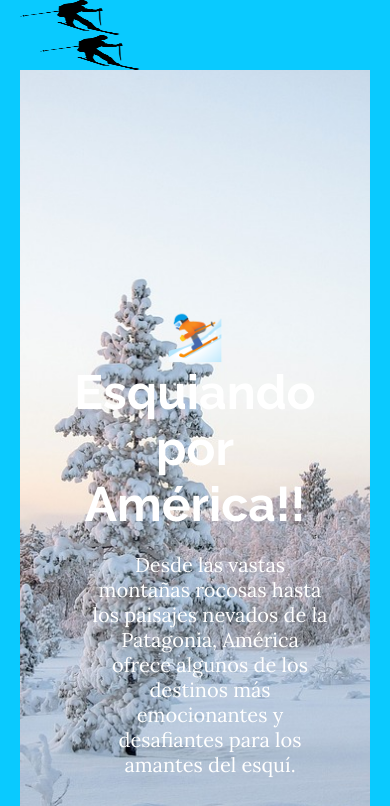
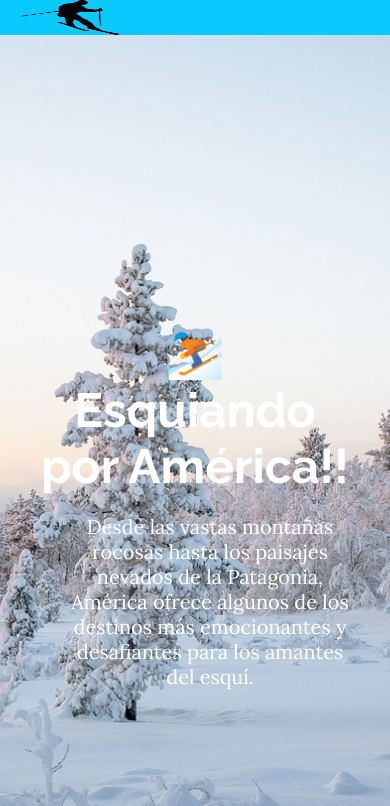
Before and after one commit to pmorilla-04/esqu-, a plain HTML site: page america.html in a window 390 px wide. Shown: the top 806 px of the page. Drawn offline with Linux system fonts and the light colour scheme.

Commit message:
modificacions v3

```diff
--- a/america.html
+++ b/america.html
@@ -7,12 +7,7 @@
     <link rel="stylesheet" href="css/estils.css">
 </head>
 <body>
-   <!--Anem a crear la capsalera-->
-   <header class="header">
 
-    <div class="logo">
-       <a href="#"><img src="img/logo.png" alt="logo"></a>
-    </div>
 
     <!--Anem a crear el menu-->
     <!--Anem a crear la capsalera-->
@@ -42,7 +37,7 @@
           </nav>
         </header>
 
-    <!--Anem a crear un parallax-->
+        <!--Anem a crear un parallax-->
     <section class="parallax-america">
         <div class="content-america">
             <h1 class="title-america">⛷️ Esquiando por América!!</h1>
@@ -119,7 +114,6 @@
     </section>
 
 
-
     <!--Anem a crear el footer-->
     <footer class="footer">
       <div class="container">
--- a/css/estils.css
+++ b/css/estils.css
@@ -29,12 +29,11 @@ p{
 }
 /* Estils per a la capçalera */
 header {
-    background-color:  rgb(9, 202, 255);
+   background-color:  rgb(9, 202, 255);
     display: flex;
     align-items: center;
     justify-content: space-between;
     padding: 0 20px;
-
   }
 
   /* Logo */
@@ -83,23 +82,6 @@ header {
   .menu > li:hover {
     background-color: #444;
   }
-
-  /* ---------- Icona del menú (hamburger) ---------- */
-
-.menu-icon {
-  display: none;
-  font-size: 28px;
-  cursor: pointer;
-  user-select: none;
-}
-
-/* ---------- Checkbox ocult ---------- */
-
-.menu-toggle {
-  display: none;
-}
-
-
   /* Submenú */
   .submenu {
     display: none;
@@ -699,20 +681,28 @@ ESTILS PER LA SECCIÓ DE 3 TIPUS D'ESQUI
                 PAGINA AMERICA
 *****************************************************/
 
-/*SECCIO PARALLAX*/
-.parallax-america{
+
+html, body {
+  margin: 0;
+  padding: 0;
+  height: 100%;
+}
+
+.parallax-america {
   background-image: url(../img/parallax-america.jpg);
   background-repeat: no-repeat;
   background-size: cover;
   position: relative;
   background-attachment: fixed;
   height: 100vh;
+  width: 100vw;
   background-position: center;
   display: flex;
   justify-content: center;
   align-items: center;
   color: white;
 }
+
 
 .content-america{
   position: relative;
```
Also changed, not shown: 1 other file.
